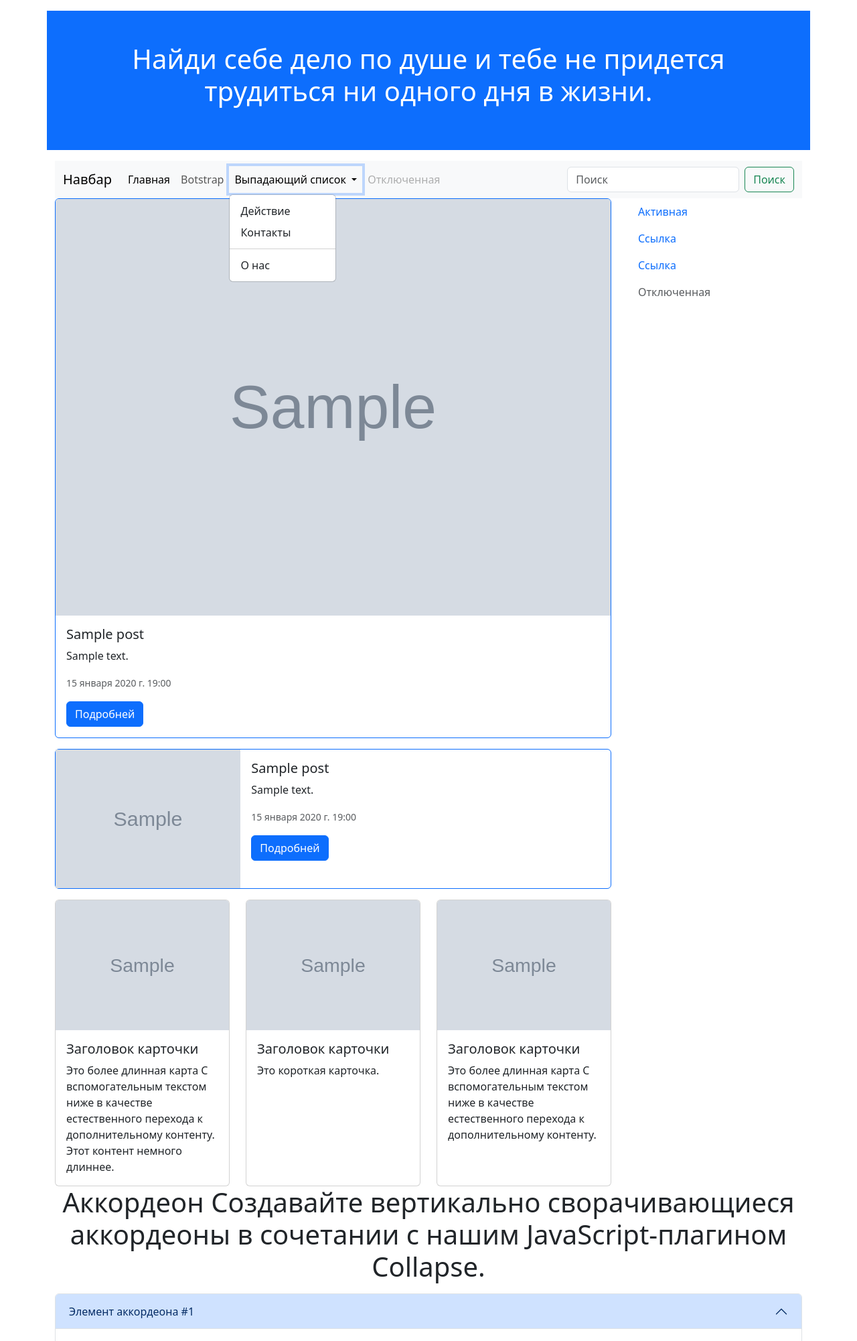
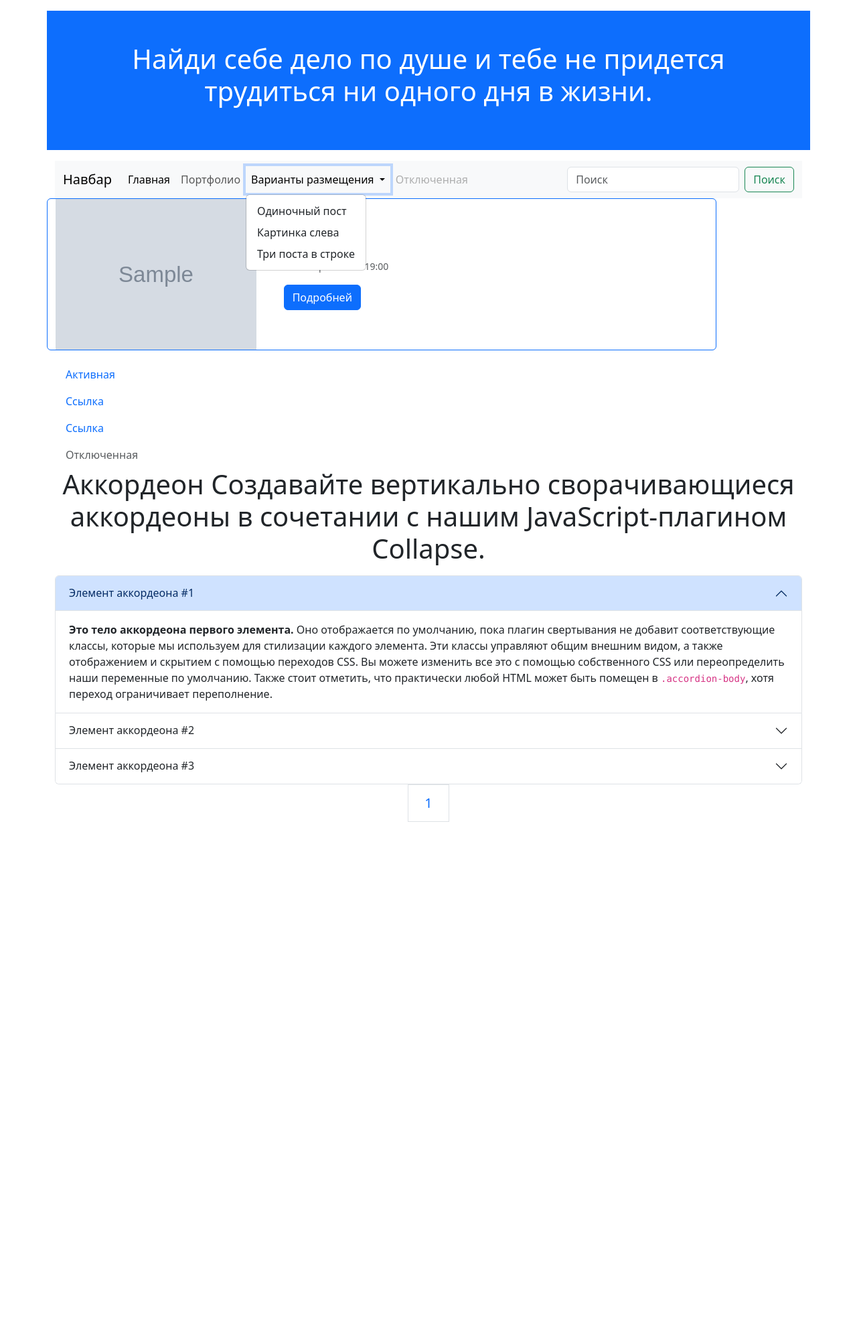
Before and after one commit to shurick-don/blog, a Django app: template blog/templates/blog/bootstrap.html in a window 1280 px wide, after a click on "Варианты размещения". Shown: the top 2002 px of the page at 67% size. After the commit the page ends 1227 px from the top, so only its background shows below. Run offline with Django 5.2, Linux system fonts and the light colour scheme; tables that the repository leaves empty hold one stand-in row (values such as "Sample post"); the template is opened without the code that fills it: values that come from a table or form of the project are taken from there, most other values are stand-ins (such as "Sample title", 1, 10 or a date in 2020); grey boxes marked "Sample" are stand-in pictures; parts of the project's set-up code (start-up, migrations or seed data) failed here and were passed over; some libraries are stand-ins or nearby versions.

Commit message:
Создание и настройка шаблонов показа постов

```diff
--- a/blog/templates/blog/about.html
+++ b/blog/templates/blog/about.html
@@ -1,6 +1,9 @@
 {% extends 'blog/base.html' %}
 	{% block content %}
 	<div class="container">
+
+		{% include 'blog/sidebar.html' %}
+
 	<h1>Сведения о компании</h1>
 	<h2>"Интеллектуальные информационные системы"</h2>
 	<h3>Это шаблон из файла templates/blog/about.html</h3>
--- a/blog/templates/blog/base.html
+++ b/blog/templates/blog/base.html
@@ -40,17 +40,16 @@
 	          <a class="nav-link active" aria-current="page" href="{% url 'home' %}">Главная</a>
 	        </li>
 	        <li class="nav-item">
-	          <a class="nav-link" href="{% url 'bootstrap' %}">Botstrap</a>
+	          <a class="nav-link" href="{% url "about" %}">Портфолио</a>
 	        </li>
 	        <li class="nav-item dropdown">
 	          <a class="nav-link dropdown-toggle" href="#" role="button" data-bs-toggle="dropdown" aria-expanded="false">
-	            Выпадающий список
+	            Варианты размещения
 	          </a>
 	          <ul class="dropdown-menu">
-	            <li><a class="dropdown-item" href="#">Действие</a></li>
-	            <li><a class="dropdown-item" href="{% url 'contact'%}">Контакты</a></li>
-	            <li><hr class="dropdown-divider"></li>
-	            <li><a class="dropdown-item" href="{% url 'about'%}">О нас</a></li>
+	            <li><a class="dropdown-item" href="{% url 'single_post' %}">Одиночный пост</a></li>
+	            <li><a class="dropdown-item" href="{% url 'left_post' %}">Картинка слева</a></li>
+	            <li><a class="dropdown-item" href="{% url 'three_post' %}">Три поста в строке</a></li>
 	          </ul>
 	        </li>
 	        <li class="nav-item">
@@ -65,23 +64,16 @@
 	  </div>
 	</nav>
 </div>
-<!-- Navbar -->
+	<!-- Navbar -->
 
-	{% block leftbar %}
-	{% endblock leftbar %}
+
+			{% block content %}
+			{% endblock content %}
 
 
 
-	{% block content %}
-	{% endblock content %}
 
-
-
-	{% block Rightbar %}
-	{% endblock Rightbar %}
-
-	{% block navigation %}
-	{% endblock %}
+			{% include "pagination.html" %}
 
 </body>
 </html>
--- a/blog/templates/blog/bootstrap.html
+++ b/blog/templates/blog/bootstrap.html
@@ -27,18 +27,7 @@
     </div>
  leftavbar -->
 
-    <div class="col-sm-9">
-      <!--placeholder-->
-      <div class="card border-primary mb-3">
-          <img src="{{ post.photo.url }}" class="card-img-top" alt="Фото карточки">
 
-          <div class="card-body">
-            <h5 class="card-title">{{ post.title }}</h5>
-            <p class="card-text">{{ post.content }}</p>
-            <p class="card-text"><small class="text-body-secondary">{{ post.created_at }}</small></p>
-            <a href="#" class="btn btn-primary">Подробней</a>
-          </div>
-        </div>
         <!--placeholder-->
 
         <div class="card border-primary mb-3" style="max-width: 1000px;">
@@ -57,39 +46,7 @@
           </div>
         </div>
 
-        <!--Сетка карточек-->
 
-<div class="row row-cols-1 row-cols-md-3 g-4">
-  <div class="col">
-    <div class="card h-100">
-      <img src="{{ post.photo.url }}" class="card-img-top" alt="...">
-      <div class="card-body">
-        <h5 class="card-title">Заголовок карточки</h5>
-        <p class="card-text">Это более длинная карта С вспомогательным текстом ниже в качестве естественного перехода к дополнительному контенту. Этот контент немного длиннее.</p>
-      </div>
-    </div>
-  </div>
-  <div class="col">
-    <div class="card h-100">
-      <img src="{{ post.photo.url }}" class="card-img-top" alt="...">
-      <div class="card-body">
-        <h5 class="card-title">Заголовок карточки</h5>
-        <p class="card-text">Это короткая карточка.</p>
-      </div>
-    </div>
-  </div>
-  <div class="col">
-    <div class="card h-100">
-      <img src="{{ post.photo.url }}" class="card-img-top" alt="...">
-      <div class="card-body">
-        <h5 class="card-title">Заголовок карточки</h5>
-        <p class="card-text">Это более длинная карта С вспомогательным текстом ниже в качестве естественного перехода к дополнительному контенту.</p>
-      </div>
-    </div>
-  </div>
-</div>
-
-        <!--Сетка карточек-->
 
 
     </div>
--- a/blog/urls.py
+++ b/blog/urls.py
@@ -14,7 +14,10 @@
         ),
         name="contact",
     ),
-    path("bootstrap/", index, name="bootstrap"),
+    # path("post/<str:name_template>/", single_post, name="post_temp"),
+    path("single_post/", SinglPostList.as_view(), name="single_post"),
+    path("left_post/", LeftSinglPostList.as_view(), name="left_post"),
+    path("three_post/", ThreePostList.as_view(), name="three_post"),
     path("<str:slug>/", PostDetailView.as_view(), name="post"),
-    path("rubric/<int:pk>", get_rubric, name="rubric"),
+    path("rubric/<int:pk>", ArticleByCategoryListView.as_view(), name="rubric"),
 ]
```
Also changed, not shown: blog/templates/blog/left_single_post.html (added, +44 -0 lines), blog/templates/blog/sidebar.html (added, +23 -0 lines), blog/templates/blog/single_post.html (added, +36 -0 lines), blog/templates/blog/three_post.html (added, +37 -0 lines), blog/views.py (+49 -4 lines).
